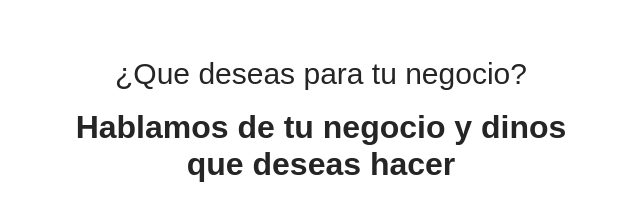
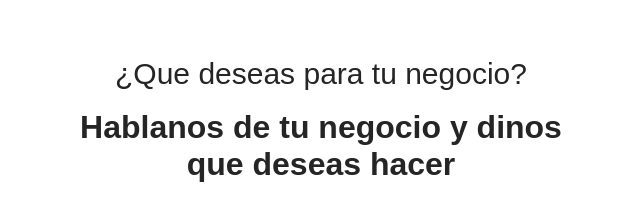
Before and after one commit to Rosario-Dev/Website1, a plain HTML site: page index.html in a window 1280 px wide. Shown: the part 2598-2796 px from the top of the page, 319-959 px from the left. Drawn offline with Linux system fonts and the light colour scheme.

Commit message:
I edit any word of  index.html

```diff
--- a/index.html
+++ b/index.html
@@ -94,7 +94,7 @@
     <div class="bloque notificaciones">
         <div class="centrar">
             <h4>¿Que deseas para tu negocio?</h4><br>
-            <h1>Hablamos de tu negocio y dinos <br> que deseas hacer</h1>
+            <h1>Hablanos de tu negocio y dinos <br> que deseas hacer</h1>
             <br>
 
             <div class="form-notificaciones">
```
